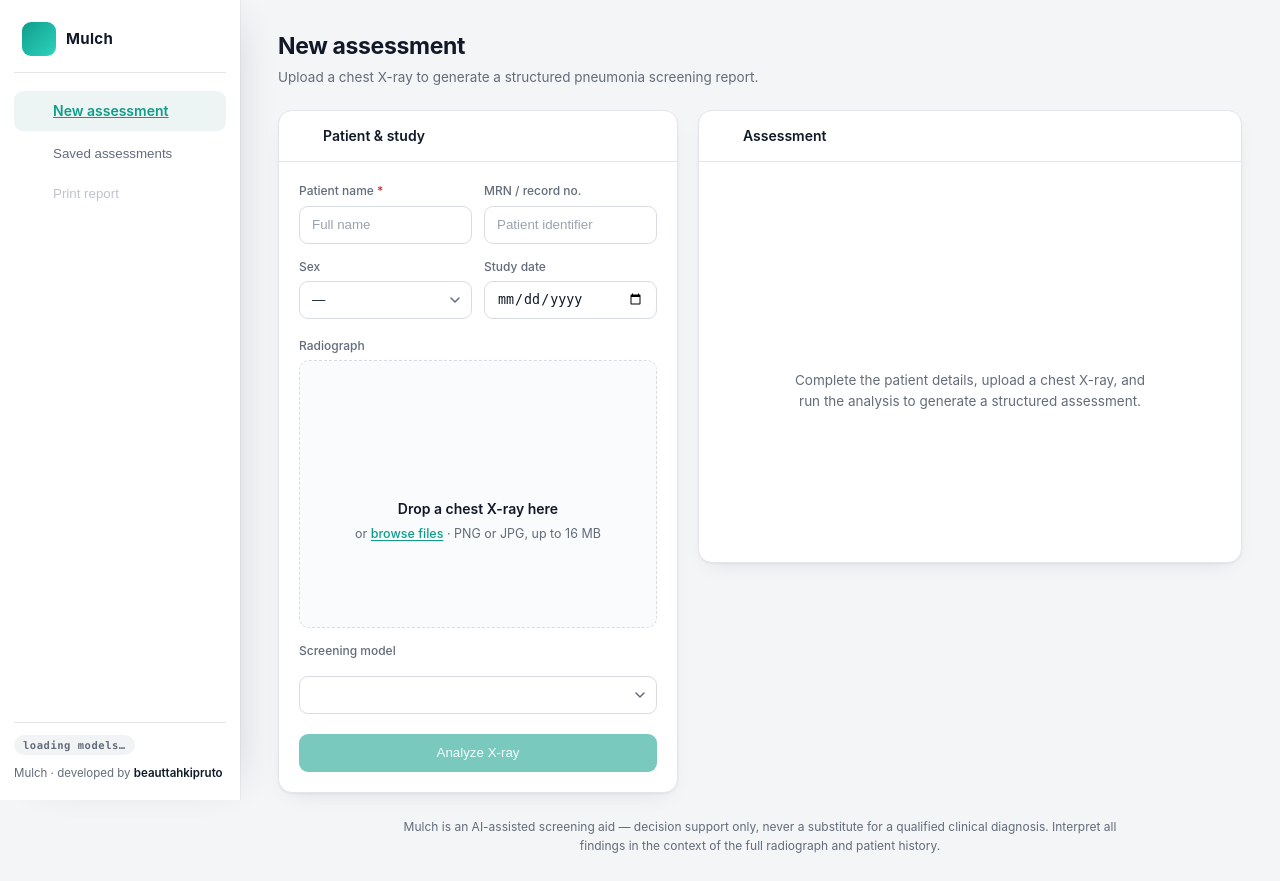
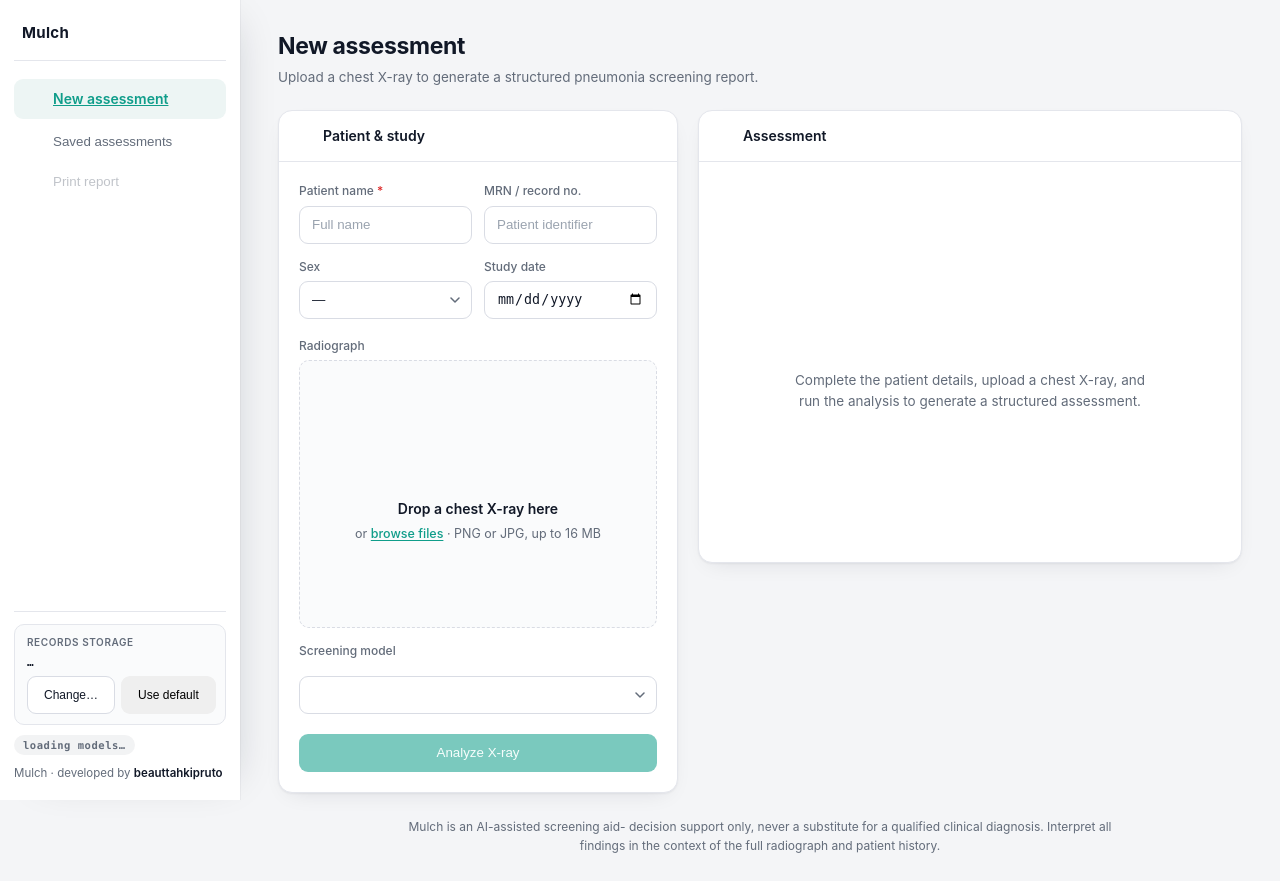
Before and after one commit to kiprutobeauttah/mulch, a Flask app: template mulch/templates/index.html in a window 1280 px wide. Run offline with Flask 3, Linux system fonts and the light colour scheme; the template is opened without the code that fills it, so the values that code supplies are empty; parts of the project's set-up code (start-up, migrations or seed data) failed here and were passed over.

Commit message:
Add selectable records storage, professional print report, and UI refinements

```diff
--- a/mulch/app.py
+++ b/mulch/app.py
@@ -100,7 +100,7 @@ def api_predict():
     if file.content_type and not file.content_type.startswith("image/"):
         return jsonify({"error": "Uploaded file is not an image."}), 400
 
-    model_key = request.form.get("model", "frozen_best")
+    model_key = request.form.get("model") or next(iter(MODEL_REGISTRY))
     if model_key not in MODEL_REGISTRY:
         return jsonify({"error": f"Unknown model '{model_key}'."}), 400
 
@@ -172,6 +172,29 @@ def api_record_delete(case_id):
     return jsonify({"error": "Record not found."}), 404
 
 
+@app.route("/api/settings")
+def api_settings():
+    return jsonify(records.get_settings())
+
+
+@app.route("/api/settings/storage", methods=["POST"])
+def api_settings_storage():
+    body = request.get_json(silent=True) or {}
+    if body.get("default"):
+        info = records.reset_data_dir()
+    else:
+        path = (body.get("data_dir") or "").strip()
+        if not path:
+            return jsonify({"error": "Storage path is required."}), 400
+        if not os.path.isabs(os.path.expanduser(path)):
+            return jsonify({"error": "Store records in an absolute path, e.g. /home/user/mulch-storage."}), 400
+        try:
+            info = records.set_data_dir(path)
+        except Exception as exc:
+            return jsonify({"error": f"Could not use that path: {exc}"}), 400
+    return jsonify({"ok": True, **info})
+
+
 def serve(port=None):
     load_models()
     port = int(port or os.environ.get("MULCH_PORT", "5005"))
--- a/mulch/model.py
+++ b/mulch/model.py
@@ -119,7 +119,7 @@ def interpretation(verdict: str, level: str) -> str:
             return ("Moderate-confidence finding. Lung opacity compatible with "
                     "pneumonia may be present; consider repeat imaging or "
                     "correlation with clinical and laboratory findings.")
-        return ("Low-confidence finding. Automated pattern is inconclusive — "
+        return ("Low-confidence finding. Automated pattern is inconclusive- "
                 "exercise caution and weigh the full radiograph and patient "
                 "context before any clinical decision.")
     if level == "high":
@@ -127,9 +127,9 @@ def interpretation(verdict: str, level: str) -> str:
                 "Still interpret alongside the full study and clinical "
                 "presentation.")
     if level == "medium":
-        return ("Moderate-confidence normal reading. Some uncertainty remains — "
+        return ("Moderate-confidence normal reading. Some uncertainty remains- "
                 "interpret in the light of the entire radiograph.")
-    return ("Low-confidence normal reading. Automated pattern is inconclusive — "
+    return ("Low-confidence normal reading. Automated pattern is inconclusive- "
             "verify manually and correlate with clinical findings.")
 
 
--- a/mulch/static/app.js
+++ b/mulch/static/app.js
@@ -69,6 +69,13 @@
   const outCaseId = $('outCaseId');
   const printDate = $('printDate');
   const printCaseId = $('printCaseId');
+  const storagePath = $('storagePath');
+  const storageInput = $('storageInput');
+  const storageForm = $('storageForm');
+  const storageSet = $('storageSet');
+  const storageReset = $('storageReset');
+  const storageCancel = $('storageCancel');
+  const storageMsg = $('storageMsg');
 
   const recordsOverlay = $('recordsOverlay');
   const closeRecords = $('closeRecords');
@@ -84,8 +91,8 @@
 
   const LEVEL_TEXT = {
     high: 'Confident automated finding.',
-    medium: 'Moderate certainty — correlate with clinical context.',
-    low: 'Ambiguous pattern — verify manually before acting.',
+    medium: 'Moderate certainty- correlate with clinical context.',
+    low: 'Ambiguous pattern- verify manually before acting.',
   };
 
   const DX_ICON = { NORMAL: 'check-circle', PNEUMONIA: 'alert-triangle' };
@@ -398,6 +405,48 @@
     printCaseId.textContent = (r.image_id || r.case_id || 'pending').toString().toUpperCase();
     window.print();
   }
+
+  function showStorageForm() {
+    storageInput.value = storagePath.textContent === '…' ? '' : storagePath.textContent;
+    storageMsg.textContent = '';
+    storageMsg.className = 'storage-msg';
+    storageForm.hidden = false;
+    storageInput.focus();
+  }
+
+  function setStoragePath(dir) {
+    storagePath.textContent = dir;
+    storagePath.title = dir;
+  }
+
+  async function loadSettings() {
+    try {
+      const res = await fetch('/api/settings');
+      const data = await res.json();
+      if (res.ok && data.data_dir) setStoragePath(data.data_dir);
+    } catch {}
+  }
+
+  async function persistStorage(payload) {
+    storageMsg.textContent = 'Saving…';
+    storageMsg.className = 'storage-msg';
+    try {
+      const res = await fetch('/api/settings/storage', {
+        method: 'POST',
+        headers: { 'Content-Type': 'application/json' },
+        body: JSON.stringify(payload),
+      });
+      const data = await res.json();
+      if (!res.ok) throw new Error(data.error || 'Could not update storage.');
+      setStoragePath(data.data_dir);
+      storageForm.hidden = true;
+      storageMsg.textContent = 'Records storage updated.';
+      storageMsg.className = 'storage-msg ok';
+    } catch (err) {
+      storageMsg.textContent = err.message;
+      storageMsg.className = 'storage-msg err';
+    }
+  }
   stage.addEventListener('click', (e) => { if (!selectedFile) fileInput.click(); });
   stage.addEventListener('keydown', (e) => {
     if (e.key === 'Enter' || e.key === ' ') { e.preventDefault(); fileInput.click(); }
@@ -421,6 +470,14 @@
   recordsOverlay.addEventListener('click', (e) => { if (e.target === recordsOverlay) closeRecordsOverlay(); });
   recordSearch.addEventListener('input', renderRecords);
 
+  storageSet.addEventListener('click', showStorageForm);
+  storageCancel.addEventListener('click', () => { storageForm.hidden = true; });
+  storageReset.addEventListener('click', () => persistStorage({ default: true }));
+  storageForm.addEventListener('submit', (e) => {
+    e.preventDefault();
+    persistStorage({ data_dir: storageInput.value.trim() });
+  });
+
   ['dragenter', 'dragover'].forEach((ev) =>
     stage.addEventListener(ev, (e) => { e.preventDefault(); stage.classList.add('dragover'); }));
   ['dragleave', 'drop'].forEach((ev) =>
@@ -434,6 +491,7 @@
   });
 
   setModelNote();
+  loadSettings();
   hydrateIcons();
   modelStatus.classList.add('ready');
   modelStatus.textContent = MODELS.length + ' model' + (MODELS.length === 1 ? '' : 's') + ' ready';
--- a/mulch/static/style.css
+++ b/mulch/static/style.css
@@ -68,16 +68,6 @@ body {
   padding: 4px 8px 16px;
   border-bottom: 1px solid var(--border);
 }
-.side-logo {
-  width: 34px;
-  height: 34px;
-  border-radius: 9px;
-  background: linear-gradient(135deg, var(--primary), #2dd4bf);
-  color: #062a26;
-  display: grid;
-  place-items: center;
-}
-.side-logo svg { width: 18px; height: 18px; }
 .side-name { font-size: 15px; font-weight: 700; letter-spacing: .02em; color: var(--foreground); }
 
 .side-nav { display: flex; flex-direction: column; gap: 4px; margin-top: 18px; flex: 1; }
@@ -116,6 +106,34 @@ body {
   white-space: nowrap;
 }
 .status-pill.ready { color: var(--normal); background: var(--normal-soft); }
+
+.storage-box {
+  display: flex;
+  flex-direction: column;
+  gap: 7px;
+  padding: 10px 12px;
+  border: 1px solid var(--border);
+  border-radius: 10px;
+  background: #fafbfc;
+}
+.storage-label { font-size: 10px; font-weight: 600; text-transform: uppercase; letter-spacing: .06em; color: var(--muted-foreground); }
+.storage-path {
+  display: block;
+  font: 600 11px var(--mono);
+  color: var(--foreground);
+  overflow: hidden;
+  text-overflow: ellipsis;
+  white-space: nowrap;
+  direction: rtl;
+  text-align: left;
+}
+.storage-actions { display: flex; gap: 6px; }
+.storage-form { display: flex; flex-direction: column; gap: 8px; }
+.storage-form-actions { display: flex; gap: 6px; }
+.storage-msg { margin: 0; font-size: 11px; line-height: 1.5; color: var(--muted-foreground); }
+.storage-msg.ok { color: var(--normal); }
+.storage-msg.err { color: var(--destructive); }
+.btn-sm { height: 30px; padding: 0 10px; font-size: 12px; border-radius: 7px; }
 
 .main { margin-left: 240px; padding: 30px 38px 26px; max-width: 1440px; }
 .page-head { display: flex; align-items: flex-end; justify-content: space-between; gap: 16px; margin-bottom: 22px; }
@@ -581,8 +599,6 @@ body {
     margin-bottom: 18px;
   }
   .print-brand { display: flex; align-items: center; gap: 10px; }
-  .print-logo { width: 34px; height: 34px; border-radius: 8px; background: #0c1a26; color: #2dd4bf; display: grid; place-items: center; }
-  .print-logo svg { width: 18px; height: 18px; }
   .print-name { font-size: 17px; font-weight: 800; letter-spacing: .01em; }
   .print-tag { font-size: 10.5px; color: #5b6474; letter-spacing: .06em; }
   .print-meta { display: flex; gap: 22px; }
--- a/mulch/templates/index.html
+++ b/mulch/templates/index.html
@@ -11,7 +11,6 @@
 
   <aside class="sidebar">
     <div class="side-brand">
-      <span class="side-logo ic" data-icon="activity"></span>
       <span class="side-name">Mulch</span>
     </div>
 
@@ -28,6 +27,22 @@
     </nav>
 
     <div class="side-foot">
+      <div class="storage-box">
+        <span class="storage-label">Records storage</span>
+        <code class="storage-path" id="storagePath" title="">…</code>
+        <form class="storage-form" id="storageForm" hidden>
+          <input type="text" id="storageInput" class="input" placeholder="/absolute/path/to/folder" spellcheck="false">
+          <div class="storage-form-actions">
+            <button type="submit" class="btn btn-primary btn-sm">Save</button>
+            <button type="button" class="btn btn-ghost btn-sm" id="storageCancel">Cancel</button>
+          </div>
+          <p class="storage-msg" id="storageMsg"></p>
+        </form>
+        <div class="storage-actions">
+          <button type="button" class="btn btn-outline btn-sm" id="storageSet">Change…</button>
+          <button type="button" class="btn btn-ghost btn-sm" id="storageReset">Use default</button>
+        </div>
+      </div>
       <span class="status-pill" id="modelStatus">loading models…</span>
       <p class="side-credit">Mulch · developed by <b>beauttahkipruto</b></p>
     </div>
@@ -37,7 +52,6 @@
 
     <header class="print-head">
       <div class="print-brand">
-        <span class="print-logo ic" data-icon="activity"></span>
         <div>
           <div class="print-name">Mulch</div>
           <div class="print-tag">Chest X-Ray · AI-Assisted Screening</div>
@@ -226,7 +240,7 @@
     </div>
 
     <footer class="footer">
-      Mulch is an AI-assisted screening aid — decision support only, never a substitute for a qualified
+      Mulch is an AI-assisted screening aid- decision support only, never a substitute for a qualified
       clinical diagnosis. Interpret all findings in the context of the full radiograph and patient history.
     </footer>
 
```
Also changed, not shown: mulch/records.py (+113 -4 lines), .img/mulch-scrn1.png (added), .img/mulch-scrn2.png (added), .img/mulch-scrn3.png (added), README.md, mulch/test-images/person100_bacteria_478.jpeg (deleted), 1 other file.
